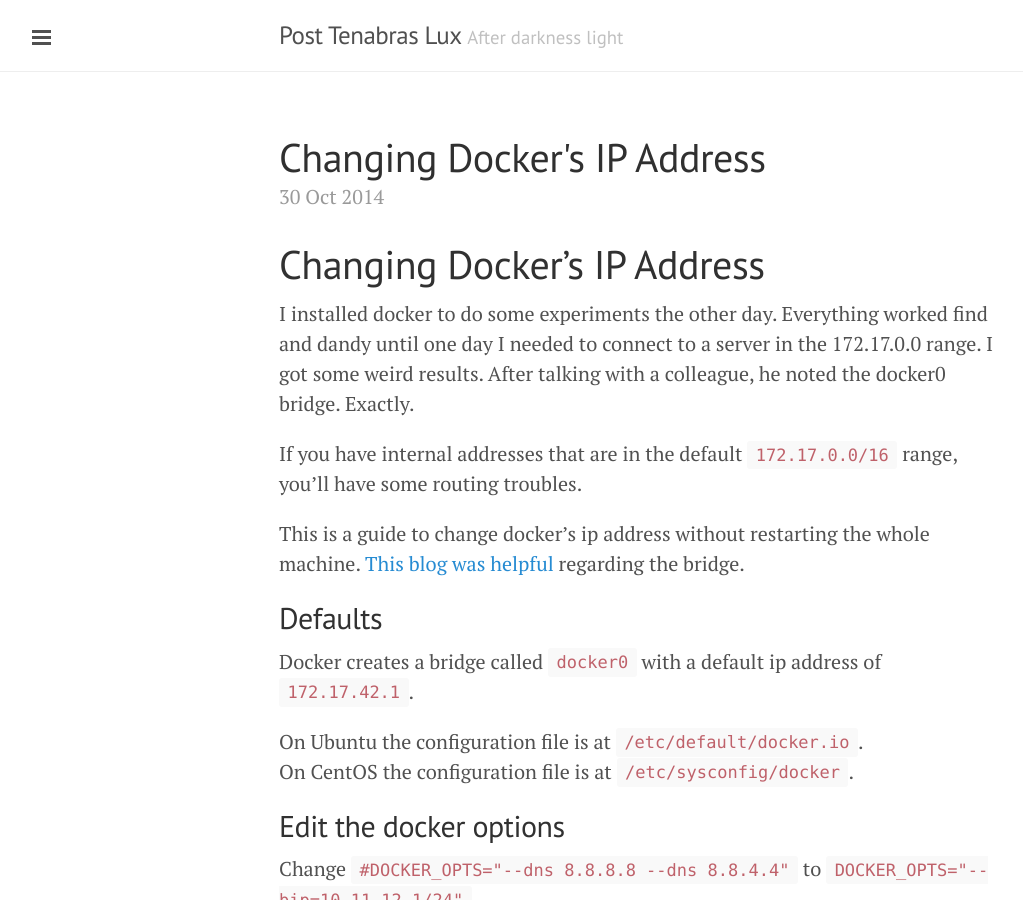
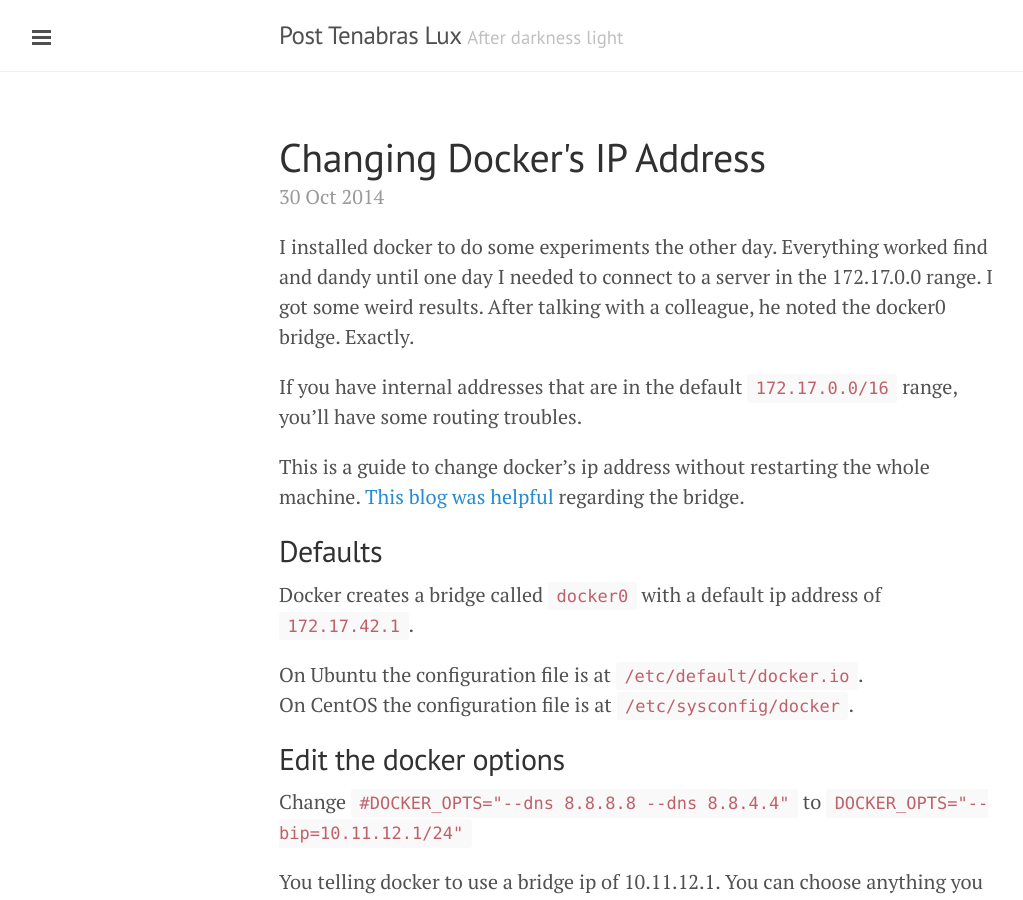
Before and after one commit to khornberg/khornberg.github.io, a Jekyll site: the page built from _posts/2014-10-30-change-docker-ip.md, in a window 1280 px wide and 900 px high. Shown: the whole window, without its empty margins (1-1024 px from the left). Built offline with Jekyll 4.4.1, drawn with Linux system fonts in a browser that asks for light colours; Markdown is read by kramdown in place of the engine named in the settings; comment, search, counter and statistics services are not loaded.

Commit message:
Update 2014-10-30-change-docker-ip.md
Remove dual title

```diff
--- a/_posts/2014-10-30-change-docker-ip.md
+++ b/_posts/2014-10-30-change-docker-ip.md
@@ -4,8 +4,6 @@
 tag: [docker, tools]
 category: articles
 ---
-
-# Changing Docker's IP Address
 
 I installed docker to do some experiments the other day. Everything worked find and dandy until one day I needed to connect to a server in the 172.17.0.0 range. I got some weird results. After talking with a colleague, he noted the docker0 bridge. Exactly.
 
```
